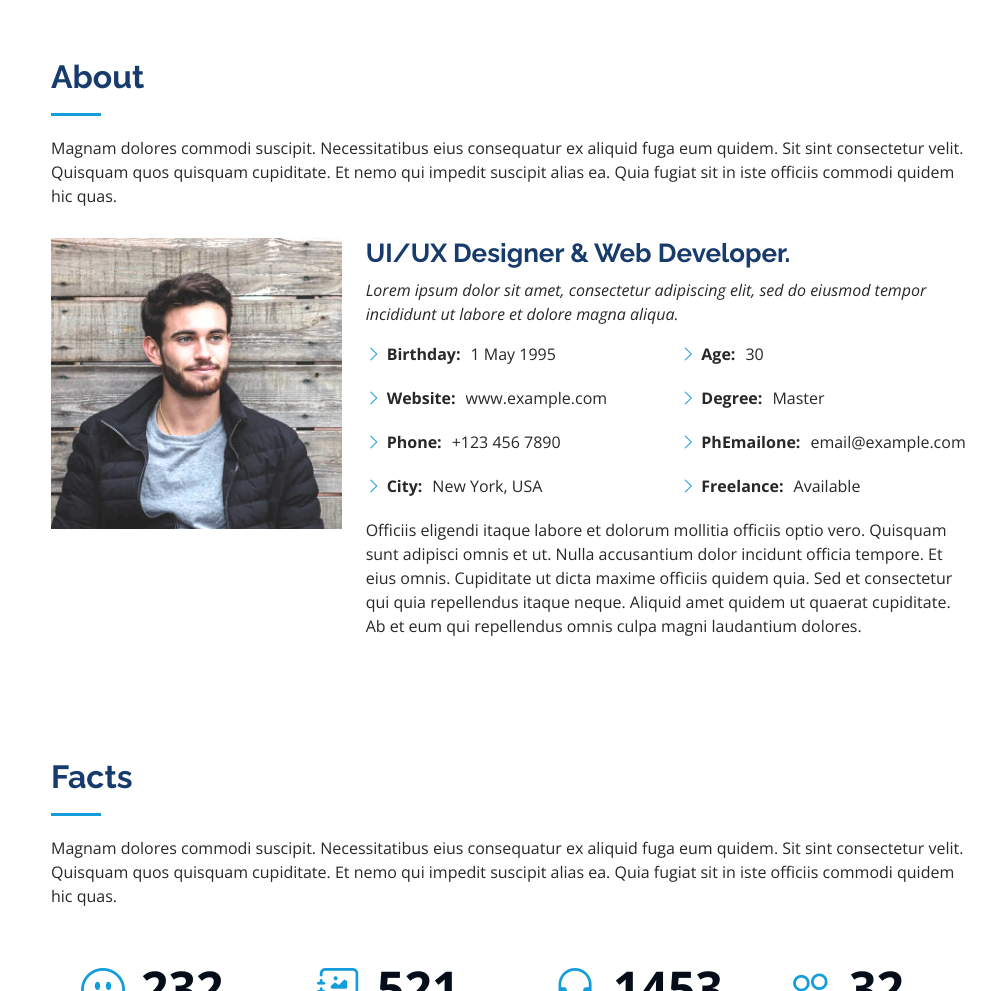
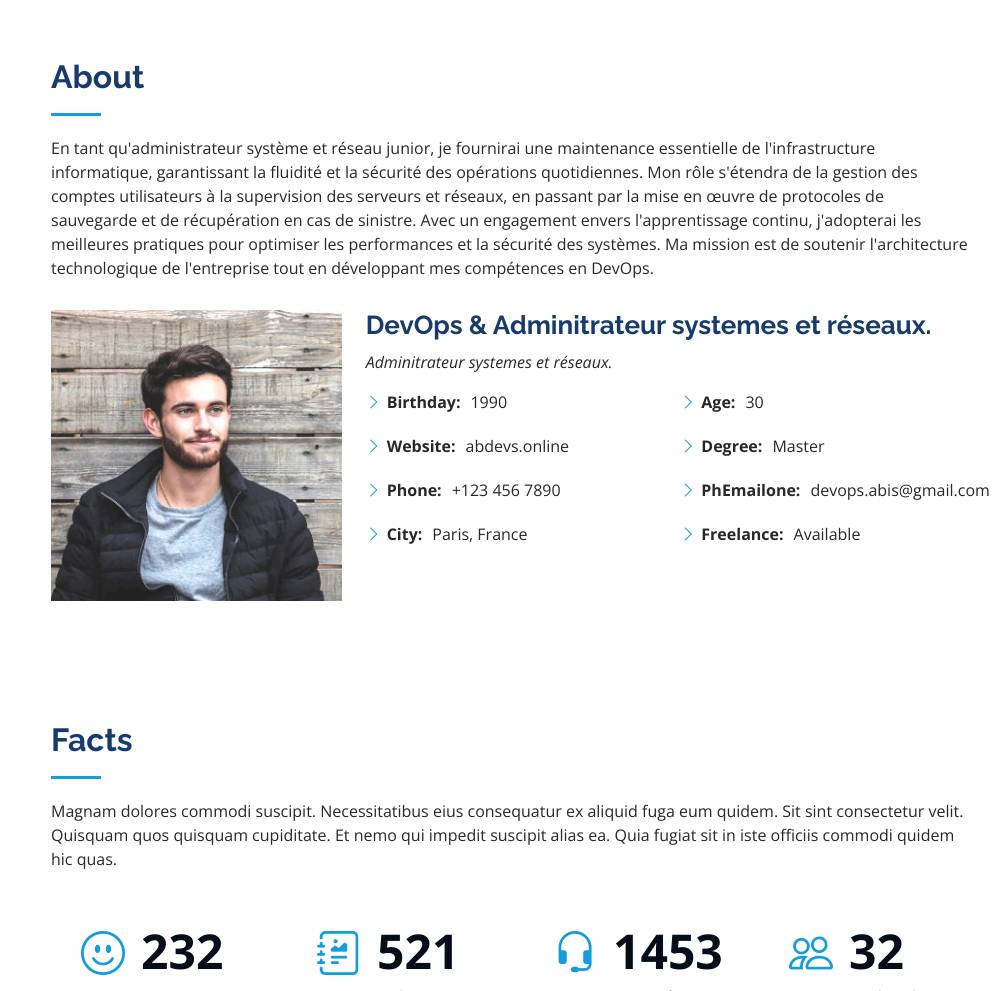
Before and after one commit to Dev-Abibes/PORTFOLIO, a plain HTML site: page index.html in a window 1280 px wide. Shown: the part 802-1793 px from the top of the page, without its empty margins (279-1280 px from the left). Drawn offline with nearby package versions, Linux system fonts and the light colour scheme.

Commit message:
Update index.html

```diff
--- a/index.html
+++ b/index.html
@@ -47,7 +47,7 @@
 
       <div class="profile">
         <img src="assets/img/profile-img.jpg" alt="" class="img-fluid rounded-circle">
-        <h1 class="text-light"><a href="index.html">Alex Smith</a></h1>
+        <h1 class="text-light"><a href="index.html">AB Dev</a></h1>
         <div class="social-links mt-3 text-center">
           <a href="#" class="twitter"><i class="bx bxl-twitter"></i></a>
           <a href="#" class="facebook"><i class="bx bxl-facebook"></i></a>
@@ -74,7 +74,7 @@
   <section id="hero" class="d-flex flex-column justify-content-center align-items-center">
     <div class="hero-container" data-aos="fade-in">
       <h1>Alex Smith</h1>
-      <p>I'm <span class="typed" data-typed-items="Designer, Developer, Freelancer, Photographer"></span></p>
+      <p>I'm <span class="typed" data-typed-items="Developer, Freelancer, devops, cloud, sysAdmin"></span></p>
     </div>
   </section><!-- End Hero -->
 
@@ -86,7 +86,12 @@
 
         <div class="section-title">
           <h2>About</h2>
-          <p>Magnam dolores commodi suscipit. Necessitatibus eius consequatur ex aliquid fuga eum quidem. Sit sint consectetur velit. Quisquam quos quisquam cupiditate. Et nemo qui impedit suscipit alias ea. Quia fugiat sit in iste officiis commodi quidem hic quas.</p>
+          <p>En tant qu'administrateur système et réseau junior, je fournirai une maintenance essentielle de l'infrastructure informatique,
+            garantissant la fluidité et la sécurité des opérations quotidiennes. Mon rôle s'étendra de la gestion des comptes utilisateurs
+            à la supervision des serveurs et réseaux, en passant par la mise en œuvre de protocoles de sauvegarde et de récupération en cas de sinistre.
+            Avec un engagement envers l'apprentissage continu, j'adopterai les meilleures pratiques pour optimiser les performances et la sécurité des systèmes.
+            Ma mission est de soutenir l'architecture technologique de l'entreprise tout en développant mes compétences en DevOps.
+          </p>
         </div>
 
         <div class="row">
@@ -94,33 +99,29 @@
             <img src="assets/img/profile-img.jpg" class="img-fluid" alt="">
           </div>
           <div class="col-lg-8 pt-4 pt-lg-0 content" data-aos="fade-left">
-            <h3>UI/UX Designer &amp; Web Developer.</h3>
+            <h3>DevOps &amp; Adminitrateur systemes et réseaux.</h3>
             <p class="fst-italic">
-              Lorem ipsum dolor sit amet, consectetur adipiscing elit, sed do eiusmod tempor incididunt ut labore et dolore
-              magna aliqua.
+              Adminitrateur systemes et réseaux.
+
             </p>
             <div class="row">
               <div class="col-lg-6">
                 <ul>
-                  <li><i class="bi bi-chevron-right"></i> <strong>Birthday:</strong> <span>1 May 1995</span></li>
-                  <li><i class="bi bi-chevron-right"></i> <strong>Website:</strong> <span>www.example.com</span></li>
+                  <li><i class="bi bi-chevron-right"></i> <strong>Birthday:</strong> <span>1990</span></li>
+                  <li><i class="bi bi-chevron-right"></i> <strong>Website:</strong> <span>abdevs.online</span></li>
                   <li><i class="bi bi-chevron-right"></i> <strong>Phone:</strong> <span>+123 456 7890</span></li>
-                  <li><i class="bi bi-chevron-right"></i> <strong>City:</strong> <span>New York, USA</span></li>
+                  <li><i class="bi bi-chevron-right"></i> <strong>City:</strong> <span>Paris, France</span></li>
                 </ul>
               </div>
               <div class="col-lg-6">
                 <ul>
                   <li><i class="bi bi-chevron-right"></i> <strong>Age:</strong> <span>30</span></li>
                   <li><i class="bi bi-chevron-right"></i> <strong>Degree:</strong> <span>Master</span></li>
-                  <li><i class="bi bi-chevron-right"></i> <strong>PhEmailone:</strong> <span>email@example.com</span></li>
+                  <li><i class="bi bi-chevron-right"></i> <strong>PhEmailone:</strong> <span>devops.abis@gmail.com</span></li>
                   <li><i class="bi bi-chevron-right"></i> <strong>Freelance:</strong> <span>Available</span></li>
                 </ul>
               </div>
             </div>
-            <p>
-              Officiis eligendi itaque labore et dolorum mollitia officiis optio vero. Quisquam sunt adipisci omnis et ut. Nulla accusantium dolor incidunt officia tempore. Et eius omnis.
-              Cupiditate ut dicta maxime officiis quidem quia. Sed et consectetur qui quia repellendus itaque neque. Aliquid amet quidem ut quaerat cupiditate. Ab et eum qui repellendus omnis culpa magni laudantium dolores.
-            </p>
           </div>
         </div>
 
```
